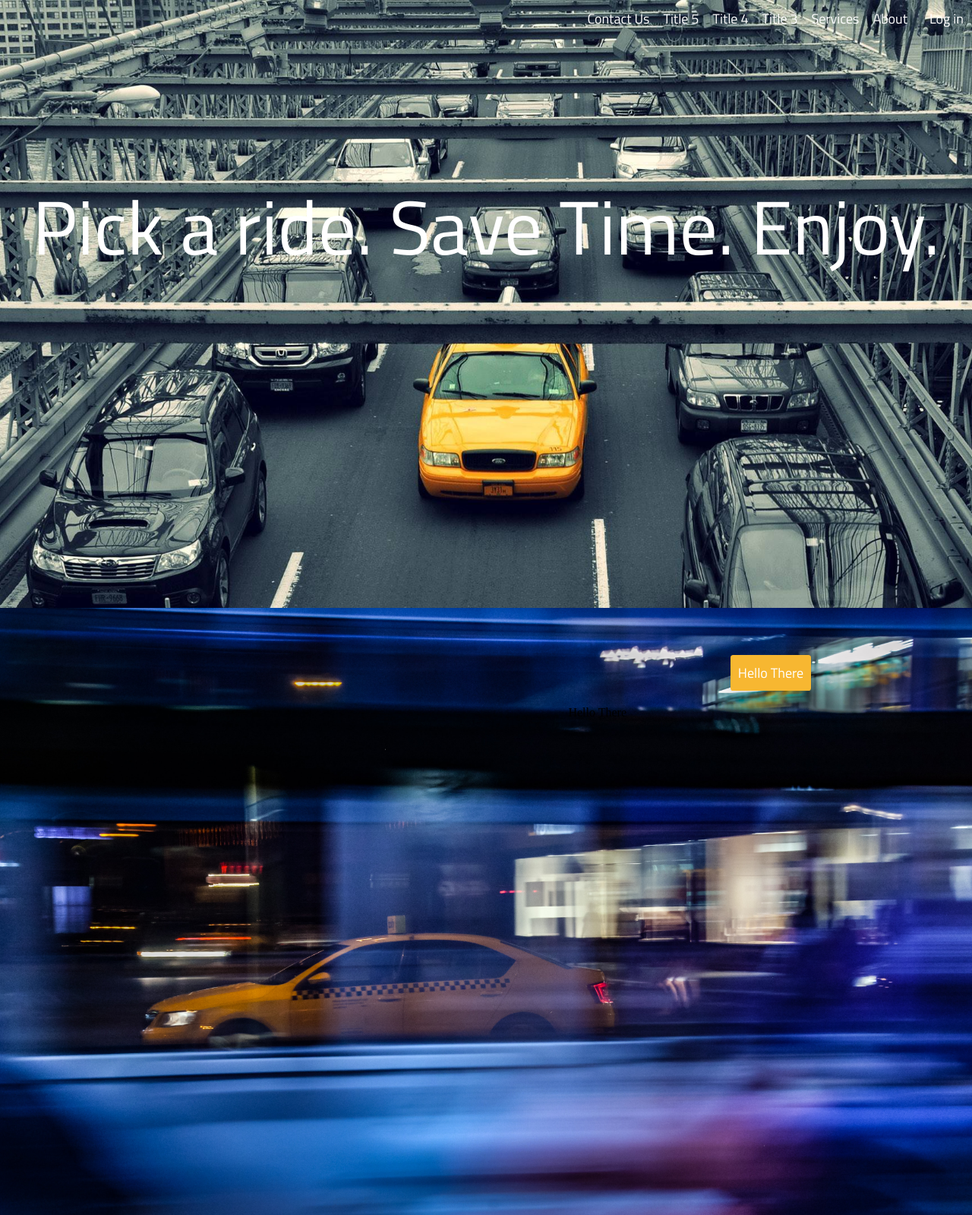
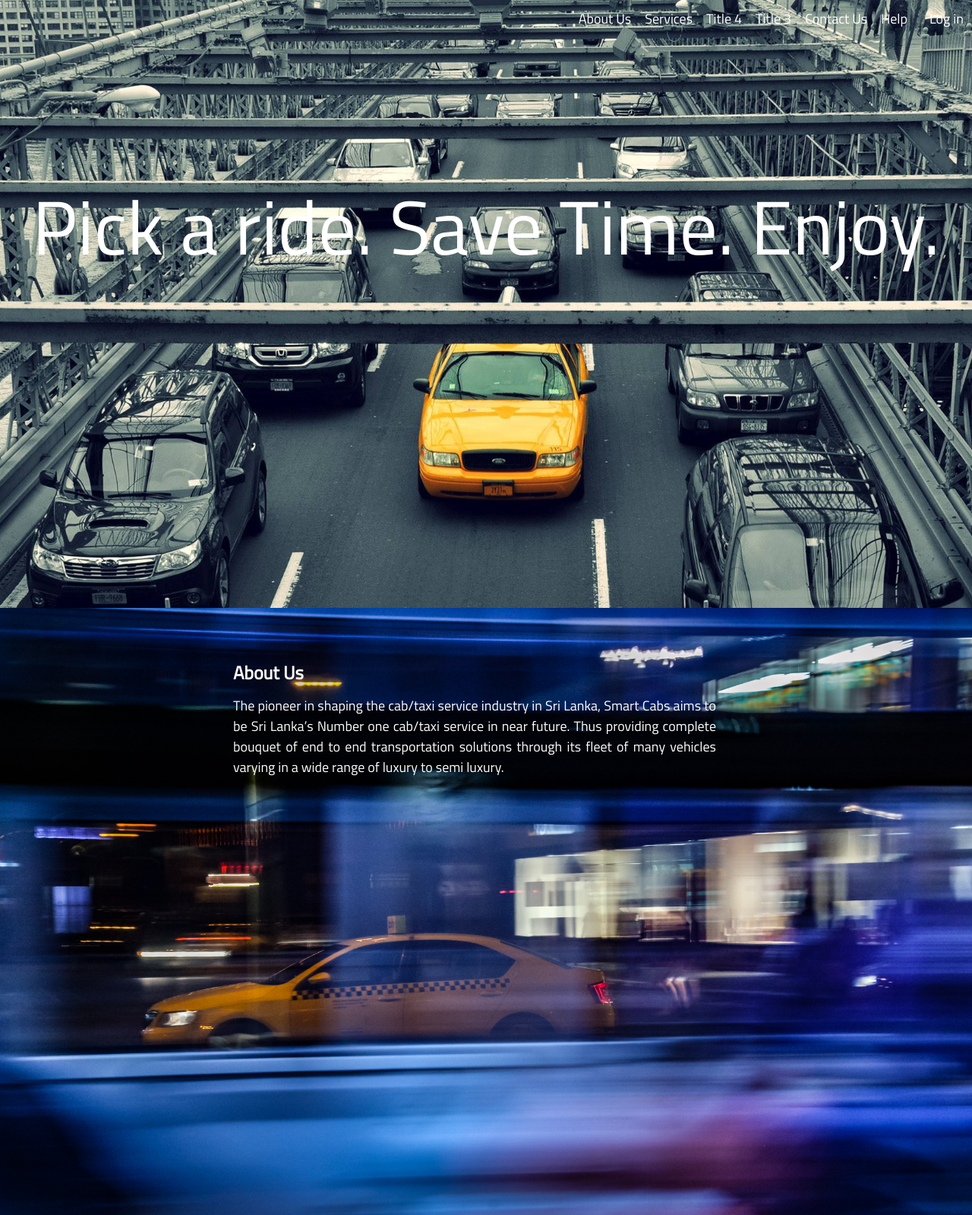
Before and after one commit to Oshan96/CabServiceSystem, a PHP site: page /view/home.php in a window 1280 px wide. Shown: the top 1599 px of the page at 76% size. Run offline with PHP 8.4, Linux system fonts and the light colour scheme.

Commit message:
ui edits on home page

```diff
--- a/assets/css/home.css
+++ b/assets/css/home.css
@@ -26,6 +26,22 @@ section {
     padding-top: 15vh;
 }
 
+.content {
+    color: white;
+    font-family: "Titillium Web";
+    padding-left: 25%;
+    padding-right: 25%;
+}
+
+.content .col-12 {
+    margin: -15px;
+}
+
+.content .col-12 p {
+    text-align: justify;
+    font-size: 18px;
+}
+
 @media screen and (max-width: 800px){
     #typing {
         font-size: 50px;
--- a/view/home.php
+++ b/view/home.php
@@ -26,12 +26,12 @@ session_start();
                 <div class="col-11" id="button-container">
                     <a class="button-bg" id="btnLogout" style="padding-left:20px; display: none;" onclick="logout()">Logout</a>
                     <a class="button-bg" id="btnLogin" style="padding-left:20px;" onclick="login()">Log in</a>
-                    <a class="button-bg">About</a>
-                    <a class="button-bg">Services</a>
+                    <a class="button-bg">Help</a>
+                    <a class="button-bg">Contact Us</a>
                     <a class="button-bg">Title 3</a>
                     <a class="button-bg">Title 4</a>
-                    <a class="button-bg" href="#section3">Title 5</a>
-                    <a class="button-bg" href="#section2">Contact Us</a>
+                    <a class="button-bg" href="#section3" id="sec3">Services</a>
+                    <a class="button-bg" href="#section2" id="sec2">About Us</a>
                 </div>
             </div>
 
@@ -44,29 +44,18 @@ session_start();
 
 
         <section class="row-container-flex parralax img-section2" id="section2">
-            <div class="row-flex">
-                <div class="col-3">
+            <div class="row-flex content">
+                <div class="col-12">
+                    <h2>About Us</h2>
+                </div>
+                <div class="col-12">
+                    <p>
+                    The pioneer in shaping the cab/taxi service industry in Sri Lanka, Smart Cabs aims to be Sri Lanka’s Number one cab/taxi service in near future. Thus providing complete bouquet of end to end transportation solutions through its fleet of many vehicles varying in a wide range of luxury to semi luxury.
+                    </p>
+                </div>
 
-                </div>
-                <div class="col-4"></div>
-                <div class="col-2"></div>
-                <div class="col-2">
-                        <button class="button-bg">Hello There</button>
-                </div>
-                <div class="col-1"></div>
-                <!-- <div class="col-2" style="background-color:slateblue;"></div> -->
             </div>
-            <div class="row-flex">
-                <div class="col-4">
 
-                </div>
-                <div class="col-2"></div>
-                <div class="col-1"></div>
-                <div class="col-3">
-                        <p>Hello There</p>
-                </div>
-                <!-- <div class="col-2"></div> -->
-            </div>
         </section>
 
         <section class="img-section3 parralax" id="section3">
--- a/view/login.php
+++ b/view/login.php
@@ -33,7 +33,7 @@ if(isset($_SESSION['user_role'])) {
                     <div class="row-container-flex" id="content-container" style="background-color: #2d3339;">
                         <div class="row-flex">
                             <div class="col-12 title">
-                                <h1>Login to (TAXI)</h1>
+                                <h1>Smart Cabs</h1>
                             </div>
                         </div>
 
```
Also changed, not shown: assets/js/homecontroller.js (+17 -0 lines).
